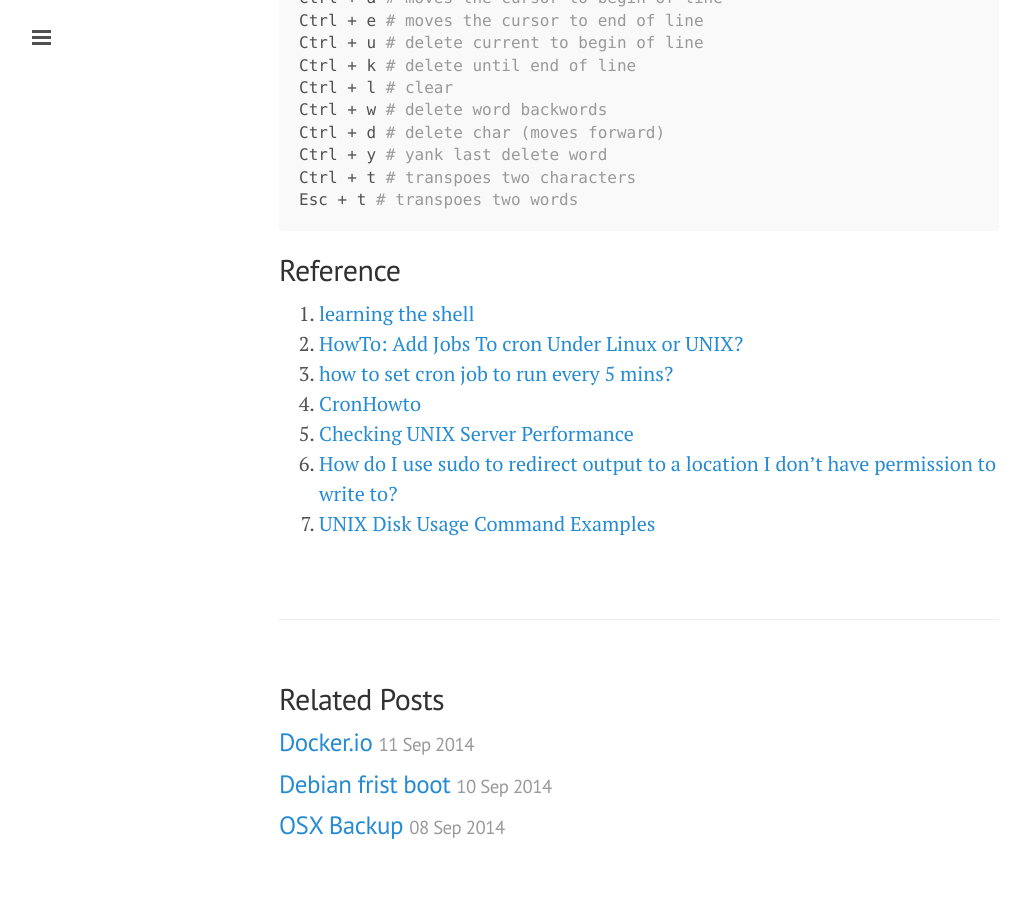
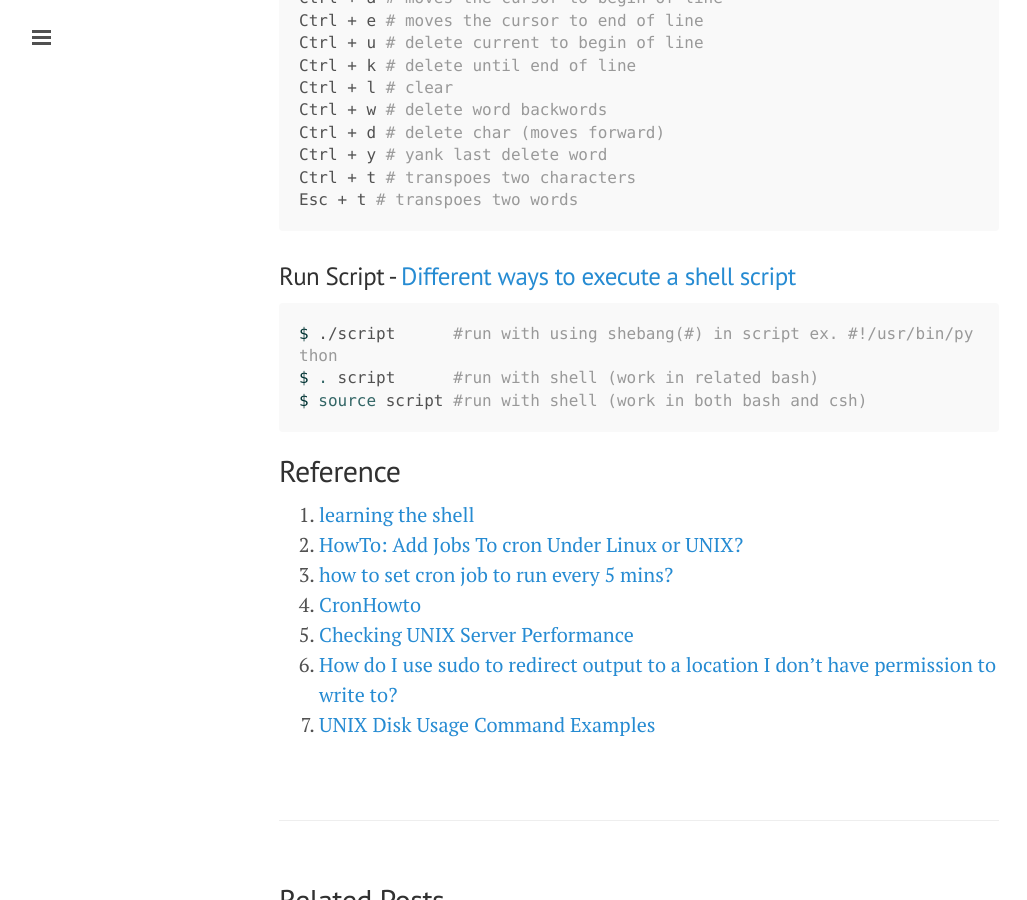
Before and after one commit to ibotdotout/ibotdotout.github.io, a Jekyll site: the page built from _posts/2014-06-27-unix.md, in a window 1280 px wide and 900 px high, scrolled down 2916 px. Shown: the whole window, without its empty margins (1-1028 px from the left). Built offline with Jekyll 4.4.1, drawn with Linux system fonts in a browser that asks for light colours; Markdown is read by kramdown in place of the engine named in the settings.

Commit message:
update the way to run script

````diff
--- a/_posts/2014-06-27-unix.md
+++ b/_posts/2014-06-27-unix.md
@@ -131,6 +131,14 @@ Ctrl + t # transpoes two characters
 Esc + t # transpoes two words
 ```
 
+### Run Script - [Different ways to execute a shell script](http://unix.stackexchange.com/questions/2976/different-ways-to-execute-a-shell-script)
+
+```sh
+$ ./script      #run with using shebang(#) in script ex. #!/usr/bin/python
+$ . script      #run with shell (work in related bash)
+$ source script #run with shell (work in both bash and csh)
+```
+
 ## Reference
 1. [learning the shell](http://www.linuxcommand.org/lc3_learning_the_shell.php)
 2. [HowTo: Add Jobs To cron Under Linux or UNIX?](http://www.cyberciti.biz/faq/how-do-i-add-jobs-to-cron-under-linux-or-unix-oses/)
````
